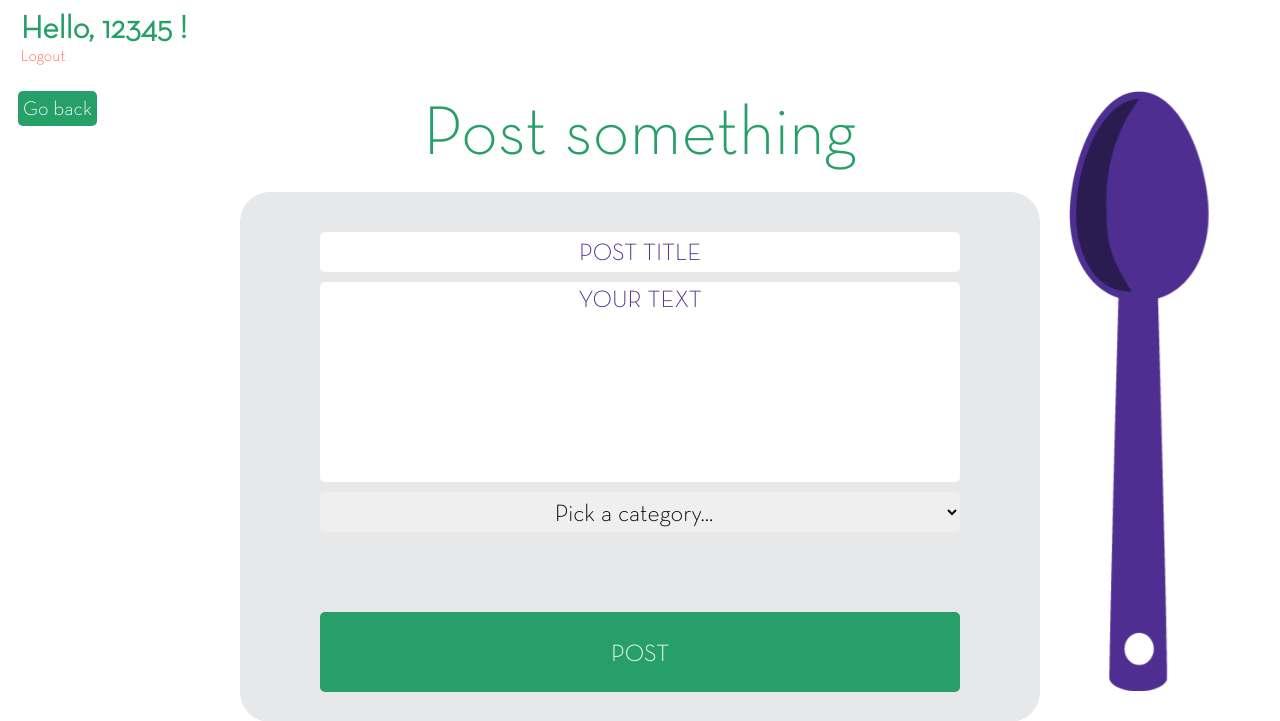
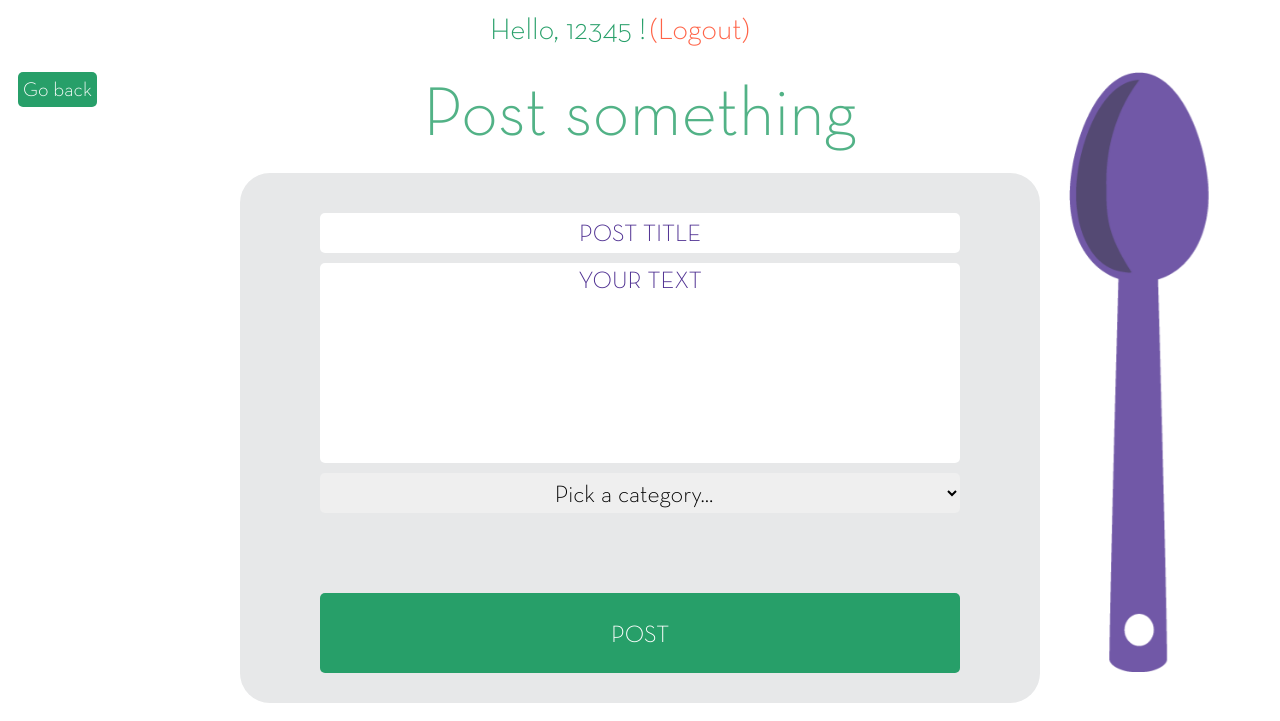
Before and after one commit to georgimanov/PHP-Forum, a PHP site: page /create-post.php in a window 1280 px wide. Shown: the top 721 px of the page. Run offline with PHP 8.4, Linux system fonts and the light colour scheme; a user stored in the database is signed in.

Commit message:
create post DONE

```diff
--- a/website/create-post.php
+++ b/website/create-post.php
@@ -10,7 +10,7 @@ session_start();
 </head>
 <body>
 <div class="welcome">
-    <h1>Hello, <?php echo htmlentities($_SESSION['uname']) ?> !</h1>  <a href="logout.php" >Logout</a>
+    <h1>Hello, <?php echo htmlentities($_SESSION['uname']) ?> !</h1>  <a href="logout.php" >(Logout)</a>
 </div>
 <?php
 require_once 'config.php';
@@ -26,7 +26,7 @@ if(!isset($_SESSION['uname'])){
 }
 ?>
 
-  <div id="back-button"><a href="content.php" class="animated fadeInRight">Go back</a></div>
+  <div id="back-button" class="animated fadeInRight"><a href="content.php">Go back</a></div>
   <img src="images/spoon-big.png" id="spoon" class="animated fadeInLeft">
   <div id="post-page-title" class="animated fadeInDown">Post something</div>
   <div id="register-wrapper">
--- a/website/styles/create-post-styles.css
+++ b/website/styles/create-post-styles.css
@@ -11,19 +11,29 @@ body {
 
 .welcome{
     color: rgba(167,168,168,1);
-    margin-left: 1%;
-    width: 20%;
-    box-sizing: border-box;
+    margin: 0 auto;
+    width: 300px;
+    margin-top: 10px;
 }
 
-.welcome h1{
+.welcome h1 {
     margin: 0;
+    text-decoration: none;
+    font-weight: normal;
+    font-size: 30px;
     color: #279F69;
+    display: inline-block;
 }
 
-.welcome a{
+.welcome a {
     text-decoration: none;
+    font-size: 30px;
     color: tomato;
+    display: inline-block;
+}
+
+.welcome a:hover {
+    color: rgb(78, 47, 145);
 }
 
 #post-page-title {
@@ -42,6 +52,10 @@ body {
     font-size: 20px;
     border-radius: 5px;
     background-color: #279F69;
+}
+
+#back-button:hover {
+  background-color: #6BC28E;
 }
 
 a {
@@ -118,6 +132,10 @@ select {
     font-family: NeutraText-Light;
 }
 
+#submit-post:hover {
+  background-color: #6BC28E;
+}
+
 /* ANIMATE */
 
 .animated {
@@ -129,8 +147,8 @@ select {
 @-webkit-keyframes fadeInRight {
   0% {
     opacity: 0;
-    -webkit-transform: translate3d(10%, 0, 0);
-    transform: translate3d(10%, 0, 0);
+    -webkit-transform: translate3d(-20%, 0, 0);
+    transform: translate3d(-20%, 0, 0);
   }
 
   100% {
@@ -143,9 +161,9 @@ select {
 @keyframes fadeInRight {
   0% {
     opacity: 0;
-    -webkit-transform: translate3d(10%, 0, 0);
-    -ms-transform: translate3d(10%, 0, 0);
-    transform: translate3d(10%, 0, 0);
+    -webkit-transform: translate3d(-20%, 0, 0);
+    -ms-transform: translate3d(-20%, 0, 0);
+    transform: translate3d(-20%, 0, 0);
   }
 
   100% {
@@ -183,7 +201,7 @@ select {
   }
 
   100% {
-    opacity: 1;
+    opacity: 0.8;
     -webkit-transform: none;
     -ms-transform: none;
     transform: none;
@@ -202,7 +220,7 @@ select {
   }
 
   100% {
-    opacity: 1;
+    opacity: 0.8;
     -webkit-transform: none;
     transform: none;
   }
@@ -217,7 +235,7 @@ select {
   }
 
   100% {
-    opacity: 1;
+    opacity: 0.8;
     -webkit-transform: none;
     -ms-transform: none;
     transform: none;
```
Also changed, not shown: 1 other file.
